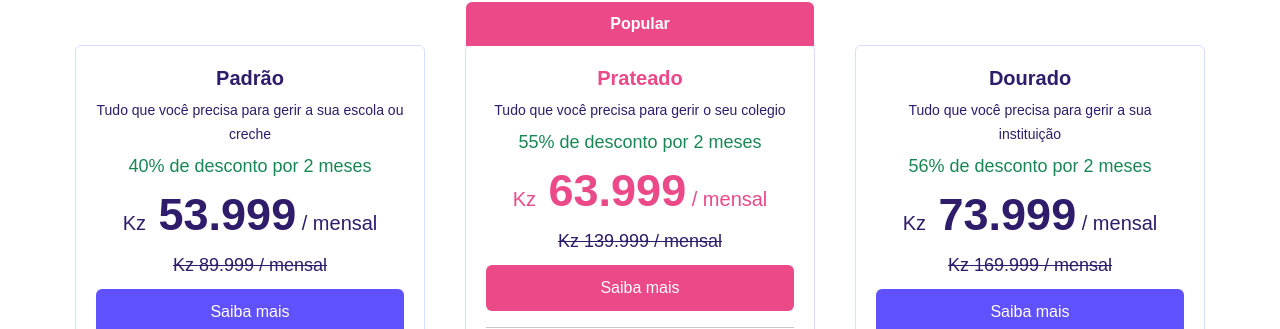
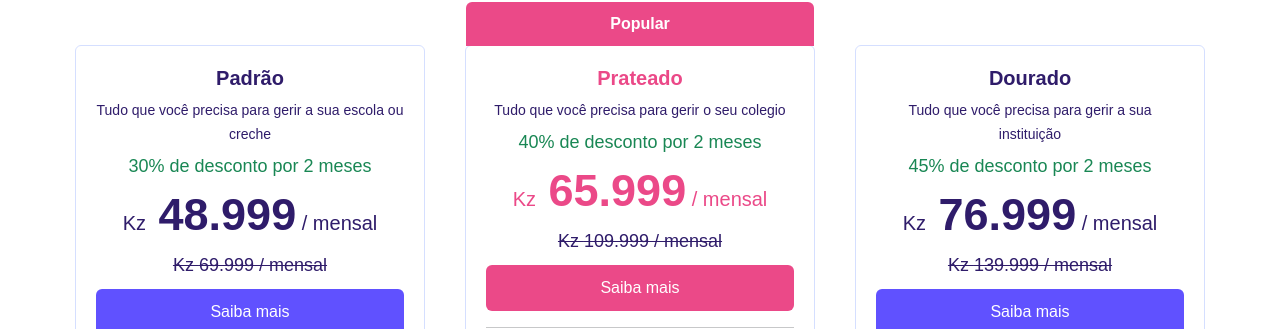
Before and after one commit to kiossoCamuegi/eduallwebsite, a React (Create React App) app: page / in a window 1280 px wide. Shown: the part 2940-3269 px from the top of the page. Built offline with nearby package versions, Linux system fonts and the light colour scheme.

Commit message:
Add files via upload

```diff
--- a/src/Pages/Components/Prices.jsx
+++ b/src/Pages/Components/Prices.jsx
@@ -8,9 +8,9 @@ function Prices() {
         {
             title:"Padrão",
             popular:false,
-            price:"89.999",
-            promo_price:"53.999",
-            percentage:"40%",
+            price:"69.999",
+            promo_price:"48.999",
+            percentage:"30%",
             description:"Tudo que você precisa para gerir a sua escola ou creche",
             features:[
                 {
@@ -162,9 +162,9 @@ function Prices() {
         {
             title:"Prateado",
             popular:true,
-            price:"139.999",
-            promo_price:"63.999",
-            percentage:"55%",
+            price:"109.999",
+            promo_price:"65.999",
+            percentage:"40%",
             description:"Tudo que você precisa para gerir o seu colegio",
             features:[
                 {
@@ -316,9 +316,9 @@ function Prices() {
         {
             title:"Dourado",
             popular:false,
-            price:"169.999",
-            promo_price:"73.999",
-            percentage:"56%",
+            price:"139.999",
+            promo_price:"76.999",
+            percentage:"45%",
             description:"Tudo que você precisa para gerir a sua instituição",
             features:[
                 {
```
